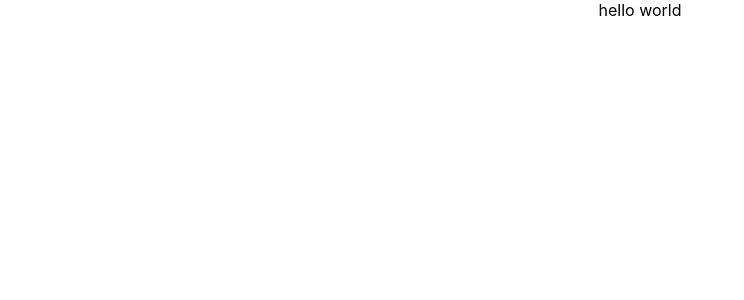
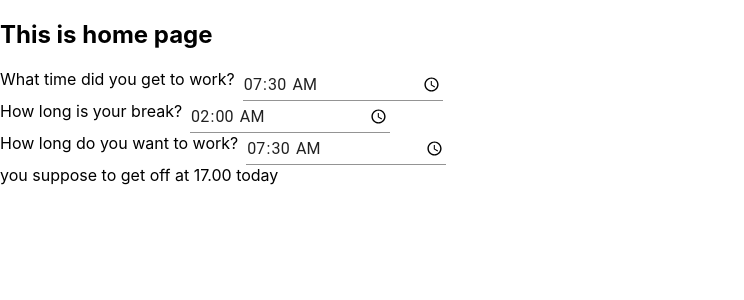
Before and after one commit to asa108/aork-time, a React (Create React App) app: page / in a window 1280 px wide. Shown: the top 300 px of the page, without its empty margins (0-744 px from the left). Built offline with nearby package versions, Linux system fonts and the light colour scheme.

Commit message:
first commit

```diff
--- a/package.json
+++ b/package.json
@@ -7,6 +7,7 @@
     "@testing-library/jest-dom": "^5.11.4",
     "@testing-library/react": "^11.1.0",
     "@testing-library/user-event": "^12.1.10",
+    "node-sass": "^5.0.0",
     "react": "^17.0.1",
     "react-dom": "^17.0.1",
     "react-scripts": "4.0.3",
--- a/src/App.js
+++ b/src/App.js
@@ -1,8 +1,16 @@
+import React from "react";
+import HomePage from "./pages/homepage/homepage";
+
 import "./App.css";
 
 
+
 const App = () => {
-  return <div className="App">hello world</div>;
+  return (
+    <div className="app">
+      <HomePage />
+    </div>
+  );
 };
 
 
--- /dev/null
+++ b/src/components/timer-count/timer-count.jsx
@@ -0,0 +1,42 @@
+import React, { useState } from "react";
+import { makeStyles } from "@material-ui/core/styles";
+import TextField from "@material-ui/core/TextField";
+
+const useStyles = makeStyles((theme) => ({
+  container: {
+    display: "flex",
+    flexWrap: "wrap",
+  },
+  textField: {
+    marginLeft: theme.spacing(1),
+    marginRight: theme.spacing(1),
+    width: 200,
+  },
+}));
+
+const TimePickers = ({ value, handleMethods, message }) => {
+  const classes = useStyles();
+
+  return (
+    <form className={classes.container} noValidate>
+      <span>{message}</span>
+      <TextField
+        id="time"
+        // label="what time did you get to work?"
+        type="time"
+        // defaultValue={defaultValue}
+        className={classes.textField}
+        InputLabelProps={{
+          shrink: true,
+        }}
+        inputProps={{
+          step: 300, // 5 min
+        }}
+        value={value}
+        onChange={handleMethods}
+      />
+    </form>
+  );
+};
+
+export default TimePickers;
--- /dev/null
+++ b/src/pages/homepage/homepage.jsx
@@ -0,0 +1,110 @@
+import React, { useState } from "react";
+
+import "./homepage.style.scss";
+
+import TimePickers from "../../components/timer-count/timer-count";
+
+const HomePage = () => {
+  const [startTime, setStartTime] = useState("07:30");
+  // console.log("startTime", startTime);
+  const result1 = Number(startTime.replace(":", "."));
+
+  // const over60 = result1;
+  //   const result1_1 = result1.toFixed(2);
+  //   console.log("result1_1", result1_1);
+
+  //選択された値にstartTimeを置き換える
+  const handleStartWorkTime = (event) => {
+    setStartTime(event.target.value);
+  };
+
+  const [timeBreak, setTimeBreak] = useState("02:00");
+  const result2 = Number(timeBreak.replace(":", "."));
+
+  console.log("result2", result2);
+
+  console.log("timeBreak", timeBreak);
+  const handleTimeBreak = (event) => {
+    setTimeBreak(event.target.value);
+  };
+
+  const [workTime, setWorkTime] = useState("07:30");
+  const result3 = Number(workTime.replace(":", "."));
+  console.log("result3", result3);
+
+  console.log("workTime", workTime);
+  const handleWorkTime = (event) => {
+    setWorkTime(event.target.value);
+  };
+
+  // const str = "プログラミング学習";
+  // const a = str.slice(0, 7);
+  // const b = "の";
+  // const c = str.slice(7);
+  // console.log(a + b + c);
+
+  // ★追加
+  // hourとminutesに分けてhourをminutesに変換
+  const startTimeHour = Number(startTime.substring(0, 2));
+  const startTimeMinutes = Number(startTime.substring(3, 5));
+  const startTimeTotalMinutes = startTimeHour * 60 + startTimeMinutes;
+
+  // ★追加
+  // hourとminutesに分けてhourをminutesに変換
+  const timeBreakHour = Number(timeBreak.substring(0, 2));
+  const timeBreakMinutes = Number(timeBreak.substring(3, 5));
+  const timeBreakTotalMinutes = timeBreakHour * 60 + timeBreakMinutes;
+
+  // ★追加
+  // hourとminutesに分けてhourをminutesに変換
+  const workTimeHour = Number(workTime.substring(0, 2));
+  const workTimeMinutes = Number(workTime.substring(3, 5));
+  const workTimeTotalMinutes = workTimeHour * 60 + workTimeMinutes;
+
+  // ★追加
+  // 全項目のminutesを加算
+  let totalTimeMinutes =
+    startTimeTotalMinutes + timeBreakTotalMinutes + workTimeTotalMinutes;
+  // minutesをhourに変換
+  const totalTimeHour = Math.floor(totalTimeMinutes / 60);
+  // minutesを算出
+  totalTimeMinutes = totalTimeMinutes % 60 > 0 ? totalTimeMinutes % 60 : 0;
+
+  // let getOffWork = result1 + result2 + result3;
+  // ★追加
+  // 算出結果を文字列としてgetOffWorkに代入
+  let getOffWork =
+    totalTimeHour.toString() + "." + ("00" + totalTimeMinutes).slice(-2);
+
+  //   const finalGetOffWork = getOffWork.replace(".", ":");
+
+  console.log("getOffWork", getOffWork);
+
+  // console.log(result1);
+  // console.log(timeBreak);
+  // console.log(workTime);
+
+  return (
+    <div>
+      <h2>This is home page</h2>
+      <TimePickers
+        value={startTime}
+        handleMethods={handleStartWorkTime}
+        message="What time did you get to work?"
+      />
+      <TimePickers
+        value={timeBreak}
+        handleMethods={handleTimeBreak}
+        message="How long is your break?"
+      />
+      <TimePickers
+        value={workTime}
+        handleMethods={handleWorkTime}
+        message="How long do you want to work?"
+      />
+      <span>you suppose to get off at {getOffWork} today</span>
+    </div>
+  );
+};
+
+export default HomePage;
```
Also changed, not shown: src/pages/homepage/homepage.style.scss (added), 1 other file (tests, documents, lock files or other folders).
